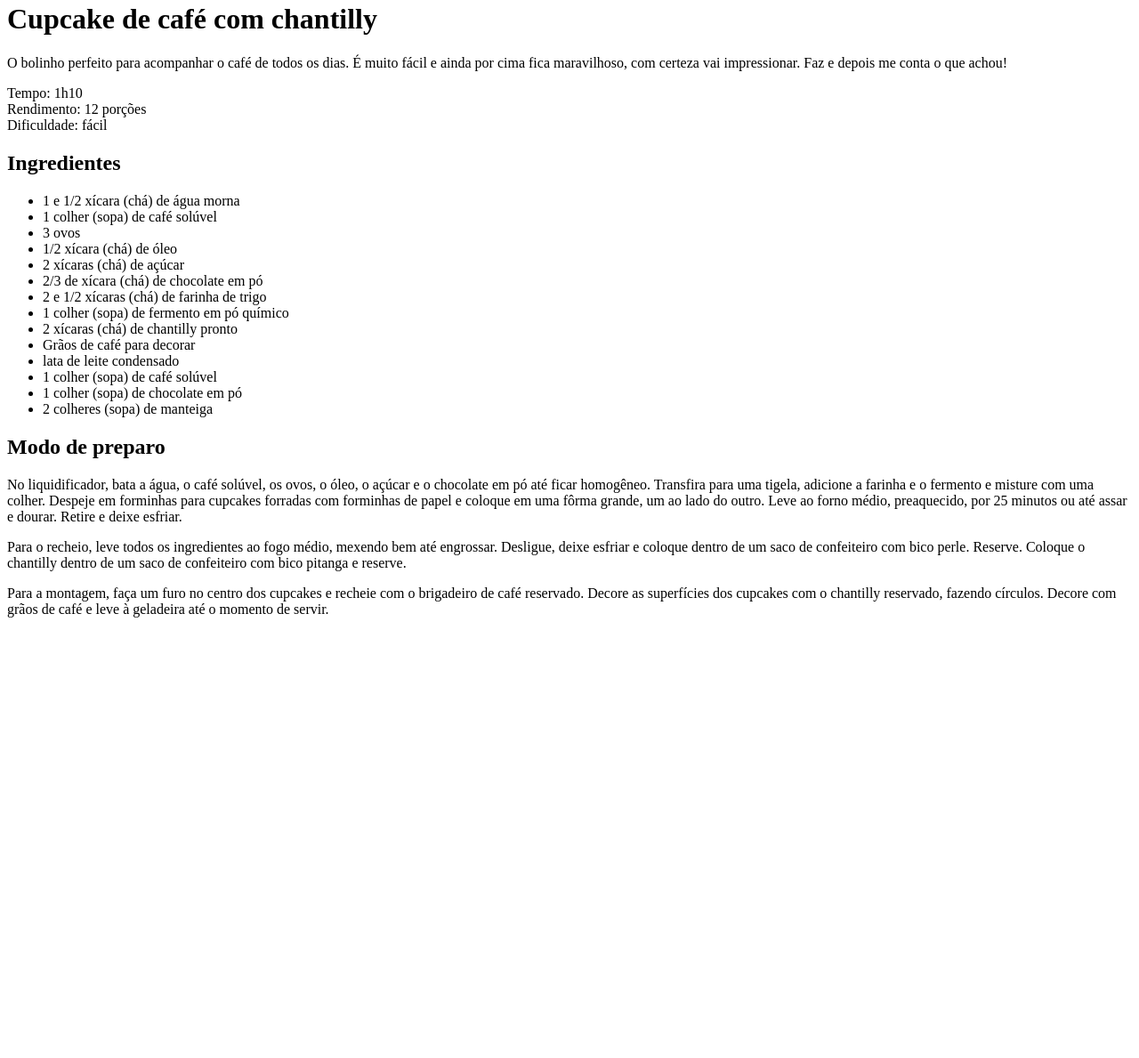
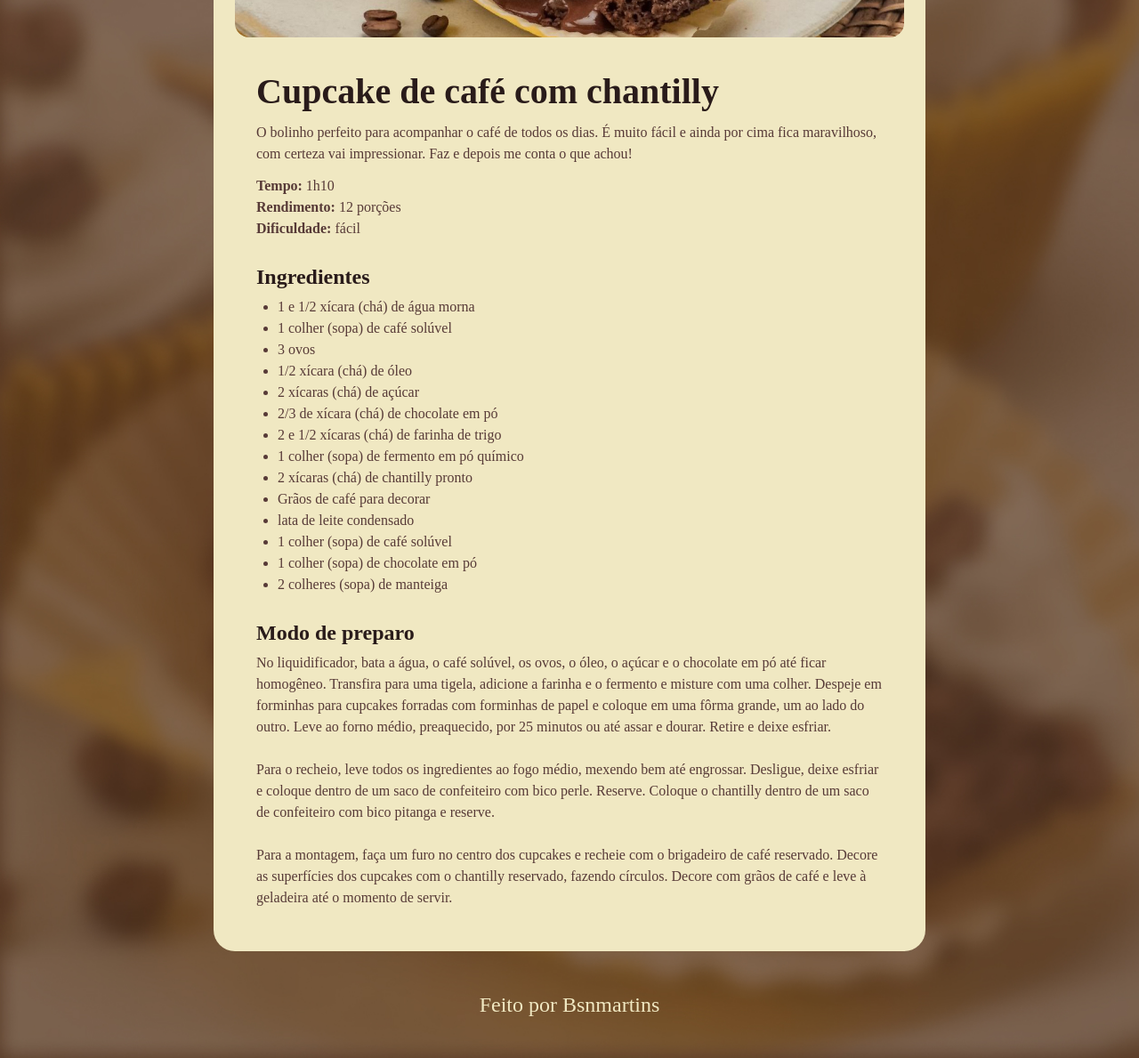
Before and after one commit to bsnmartins/PROJETO2, a plain HTML site: page index.html in a window 1280 px wide. Shown: the part 430-1619 px from the top of the page at 89% size. Before the commit the page ends 1132 px from the top, so only its background shows below. Drawn offline with Linux system fonts and the light colour scheme; a web font is replaced by a local one.

Commit message:
finalizando

```diff
--- a/index.html
+++ b/index.html
@@ -1,24 +1,33 @@
 <!DOCTYPE html>
 <html lang="pt-br">
 <head>
+    <link rel="preconnect" href="https://fonts.googleapis.com">
+    <link rel="preconnect" href="https://fonts.gstatic.com" crossorigin>
+    <link href="https://fonts.googleapis.com/css2?family=Alice&display=swap" rel="stylesheet">
     <meta charset="UTF-8">
     <meta name="viewport" content="width=device-width, initial-scale=1.0">
     <title>Receita Cupcake de café com chantilly</title>
+    <link rel="stylesheet" href="style.css">
 </head>
 <body>
     <div id="page">
         <img src="./assets/main.jpg" alt="Imagem de um cupcake com grãos de café e cobertura de chantilly">
         <main>
-            <section id="about"></section>
-            <h1>Cupcake de café com chantilly</h1> <p>
+            <section id="about">
+            <h1>Cupcake de café com chantilly</h1>
+            <p>
                 O bolinho perfeito para acompanhar o café de todos os dias.
                 É muito fácil e ainda por cima fica maravilhoso, com certeza vai impressionar.
                 Faz e depois me conta o que achou!
+            </p>
             <p>
-                Tempo: 1h10 <br>
-                Rendimento: 12 porções <br>
-                Dificuldade: fácil
-            <section id="ingredients"></section>
+                <strong> Tempo:</strong> 1h10 <br>
+                <strong> Rendimento:</strong> 12 porções <br>
+                <strong> Dificuldade:</strong> fácil
+            </p>
+            </section>
+
+            <section id="ingredients">
             <h2>Ingredientes</h2>
             <ul>
                 <li>1 e 1/2 xícara (chá) de água morna</li>
@@ -35,24 +44,26 @@
                 <li>1 colher (sopa) de café solúvel</li>
                 <li>1 colher (sopa) de chocolate em pó</li>
                 <li>2 colheres (sopa) de manteiga</li>
-
             </ul>
-
-            <section id="preparation"></section>
-            <h2>Modo de preparo</h2> <p>
+            </section>
+            <section id="preparation">
+            <h2>Modo de preparo</h2>
+            <p>
                 No liquidificador, bata a água, o café solúvel, os ovos, o óleo, o açúcar e o chocolate em pó até ficar homogêneo.
                 Transfira para uma tigela, adicione a farinha e o fermento e misture com uma colher.
                 Despeje em forminhas para cupcakes forradas com forminhas de papel e coloque em uma fôrma grande, um ao lado do outro.
                 Leve ao forno médio, preaquecido, por 25 minutos ou até assar e dourar. Retire e deixe esfriar.
-                <p></p>
+            <br><br>
                 Para o recheio, leve todos os ingredientes ao fogo médio, mexendo bem até engrossar.
                 Desligue, deixe esfriar e coloque dentro de um saco de confeiteiro com bico perle. Reserve.
                 Coloque o chantilly dentro de um saco de confeiteiro com bico pitanga e reserve.
-                <p></p>
+            <br><br>
                 Para a montagem, faça um furo no centro dos cupcakes e recheie com o brigadeiro de café reservado.
                 Decore as superfícies dos cupcakes com o chantilly reservado, fazendo círculos. Decore com grãos de café e leve à geladeira até o momento de servir.
+            </p>
+            </section>
     </main>
     </div>
-
+    <footer>Feito por <a href="https://github.com/bsnmartins" target="_blank">Bsnmartins</a></footer>
 </body>
 </html>
--- /dev/null
+++ b/style.css
@@ -0,0 +1,76 @@
+* {
+    margin: 0;
+    padding: 0;
+}
+
+:root {
+    font-family: "Alice", serif;
+    line-height: 150%;
+    color: #573A37;
+    font-size: 16px;
+}
+
+body {
+    background-image: url(./assets/bg.jpg);
+    background-size: cover;
+}
+
+main {
+    padding: 24px;
+}
+
+#page {
+    width: 800px;
+    padding: 24px;
+    background-color: #F0E8C2;
+    border-radius: 24px;
+    margin: 48px auto;
+    box-sizing: border-box;
+}
+
+img {
+    border-radius: 16px;
+   /* margin: 24px;*/
+}
+
+#about p + p {
+    margin-top: 12px;
+
+}
+
+h1 {
+    line-height: 150%;
+    font-size: 40px;
+    color: #291B1A;
+    margin-bottom: 4px;
+
+}
+
+h2 {
+    line-height: 150%;
+    font-size: 24px;
+    color: #291B1A;
+    margin-bottom: 4px;
+}
+
+section + section {
+    margin-top: 24px;
+
+}
+
+ul {
+    padding-left: 24px;
+}
+
+footer {
+    color: #F0E8C2;
+    text-align: center;
+    margin-top: 28px;
+    margin-bottom: 48px;
+    font-size: 24px;
+}
+a {
+    text-decoration: none;
+    color: #F0E8C2;
+
+}
```
Lines whose indentation alone changed are shown as unchanged.
